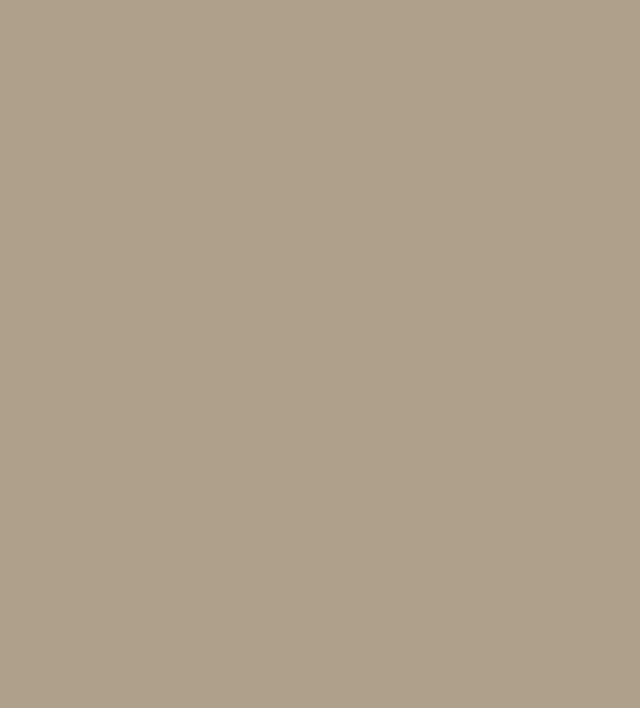
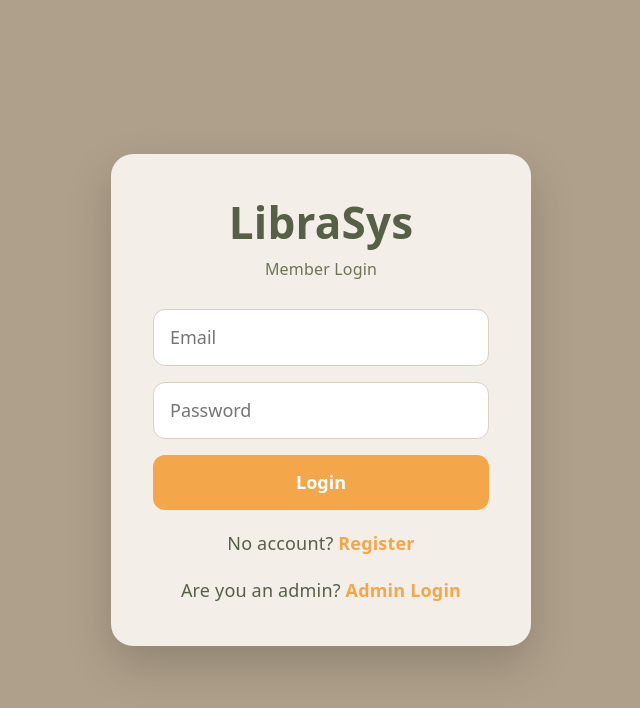
Before and after one commit to kritish-ktm/Librasys, a React (Vite) app in the folder frontend/: page /member-login in a window 1280 px wide. Before the commit this address had no page. Shown: the top 708 px of the page, without its empty margins (319-959 px from the left). Built offline with nearby package versions, Linux system fonts and the light colour scheme.

Commit message:
individual login page added for admin and member

```diff
--- a/frontend/src/App.jsx
+++ b/frontend/src/App.jsx
@@ -11,6 +11,8 @@ import LoanedBookManagement from './pages/LoanedBookManagement';
 import FineManagement from './pages/FineManagement';
 import CustomerBookCategories from './pages/CustomerBookCategories';
 import LandingPage from './pages/LandingPage';
+import MemberLogin from './pages/MemberLogin';
+import AdminLogin from './pages/AdminLogin';
 
 function PrivateRoute({ children, role }) {
   const token = localStorage.getItem('token');
@@ -33,6 +35,8 @@ function App() {
         {/* PUBLIC ROUTES */}
         <Route path="/" element={<LandingPage />} />
         <Route path="/login" element={<Login />} />
+        <Route path="/member-login" element={<MemberLogin />} />
+        <Route path="/admin-login" element={<AdminLogin />} />
         <Route path="/register" element={<Register />} />
         <Route
           path="/browse-categories"
--- /dev/null
+++ b/frontend/src/pages/AdminLogin.jsx
@@ -0,0 +1,72 @@
+import { useState } from 'react';
+import axios from 'axios';
+import { useNavigate, Link } from 'react-router-dom';
+import './Login.css';
+
+function AdminLogin() {
+  const [form, setForm] = useState({ email: '', password: '' });
+  const [error, setError] = useState('');
+  const navigate = useNavigate();
+
+  const handleSubmit = async (e) => {
+    e.preventDefault();
+    setError('');
+
+    try {
+      const res = await axios.post('http://localhost:5000/api/auth/login', form);
+
+      if (res.data.role !== 'Librarian') {
+        setError('Access denied. This login is for admins only.');
+        return;
+      }
+
+      localStorage.setItem('token', res.data.token);
+      localStorage.setItem('role', res.data.role);
+      localStorage.setItem('name', res.data.name);
+
+      navigate('/dashboard');
+
+    } catch (err) {
+      setError(err.response?.data?.error || 'Login failed');
+    }
+  };
+
+  return (
+    <div className="login-page">
+      <div className="login-card">
+        <h1 className="login-title">LibraSys</h1>
+        <p className="login-subtitle">Admin Login</p>
+
+        {error && <p className="login-error">{error}</p>}
+
+        <input
+          className="login-input"
+          placeholder="Email"
+          value={form.email}
+          onChange={(e) => setForm({ ...form, email: e.target.value })}
+        />
+
+        <input
+          className="login-input"
+          placeholder="Password"
+          type="password"
+          value={form.password}
+          onChange={(e) => setForm({ ...form, password: e.target.value })}
+        />
+
+        <button className="login-button" onClick={handleSubmit}>
+          Login
+        </button>
+
+        <p className="login-register-text">
+          Are you a member?{' '}
+          <Link to="/member-login" className="login-register-link">
+            Member Login
+          </Link>
+        </p>
+      </div>
+    </div>
+  );
+}
+
+export default AdminLogin;
--- a/frontend/src/pages/LandingPage.jsx
+++ b/frontend/src/pages/LandingPage.jsx
@@ -81,9 +81,18 @@ export default function LandingPage() {
 
             <button
               className="lp-nav-cta"
-              onClick={() => navigate("/login")}
+              onClick={() => navigate("/member-login")}
+              >
+                Member Login
+            </button>
+
+
+                <button
+              className="lp-nav-cta"
+              onClick={() => navigate("/admin-login")}
             >
-              Login
+Admin Login
+
             </button>
           </nav>
         </div>
@@ -115,10 +124,17 @@ export default function LandingPage() {
           <div className="lp-hero-actions">
             <button
               className="lp-btn-primary"
-              onClick={() => navigate("/login")}
+              onClick={() => navigate("/member-login")}
             >
-              Login to Get Started
+              Member Login
               <ChevronRight size={18} />
+            </button>
+
+            <button
+              className="lp-btn-secondary"
+              onClick={() => navigate("/admin-login")}
+            >
+              Admin Login
             </button>
 
             <button
--- /dev/null
+++ b/frontend/src/pages/MemberLogin.jsx
@@ -0,0 +1,79 @@
+import { useState } from 'react';
+import axios from 'axios';
+import { useNavigate, Link } from 'react-router-dom';
+import './Login.css';
+
+function MemberLogin() {
+  const [form, setForm] = useState({ email: '', password: '' });
+  const [error, setError] = useState('');
+  const navigate = useNavigate();
+
+  const handleSubmit = async (e) => {
+    e.preventDefault();
+    setError('');
+
+    try {
+      const res = await axios.post('http://localhost:5000/api/auth/login', form);
+
+      if (res.data.role !== 'Member') {
+        setError('Access denied. This login is for members only.');
+        return;
+      }
+
+      localStorage.setItem('token', res.data.token);
+      localStorage.setItem('role', res.data.role);
+      localStorage.setItem('name', res.data.name);
+
+      navigate('/member-dashboard');
+
+    } catch (err) {
+      setError(err.response?.data?.error || 'Login failed');
+    }
+  };
+
+  return (
+    <div className="login-page">
+      <div className="login-card">
+        <h1 className="login-title">LibraSys</h1>
+        <p className="login-subtitle">Member Login</p>
+
+        {error && <p className="login-error">{error}</p>}
+
+        <input
+          className="login-input"
+          placeholder="Email"
+          value={form.email}
+          onChange={(e) => setForm({ ...form, email: e.target.value })}
+        />
+
+        <input
+          className="login-input"
+          placeholder="Password"
+          type="password"
+          value={form.password}
+          onChange={(e) => setForm({ ...form, password: e.target.value })}
+        />
+
+        <button className="login-button" onClick={handleSubmit}>
+          Login
+        </button>
+
+        <p className="login-register-text">
+          No account?{' '}
+          <Link to="/register" className="login-register-link">
+            Register
+          </Link>
+        </p>
+
+        <p className="login-register-text">
+          Are you an admin?{' '}
+          <Link to="/admin-login" className="login-register-link">
+            Admin Login
+          </Link>
+        </p>
+      </div>
+    </div>
+  );
+}
+
+export default MemberLogin;
```
Also changed, not shown: frontend/src/components/Navbar.jsx (added, +41 -0 lines), 1 other file (tests, documents, lock files or other folders).
